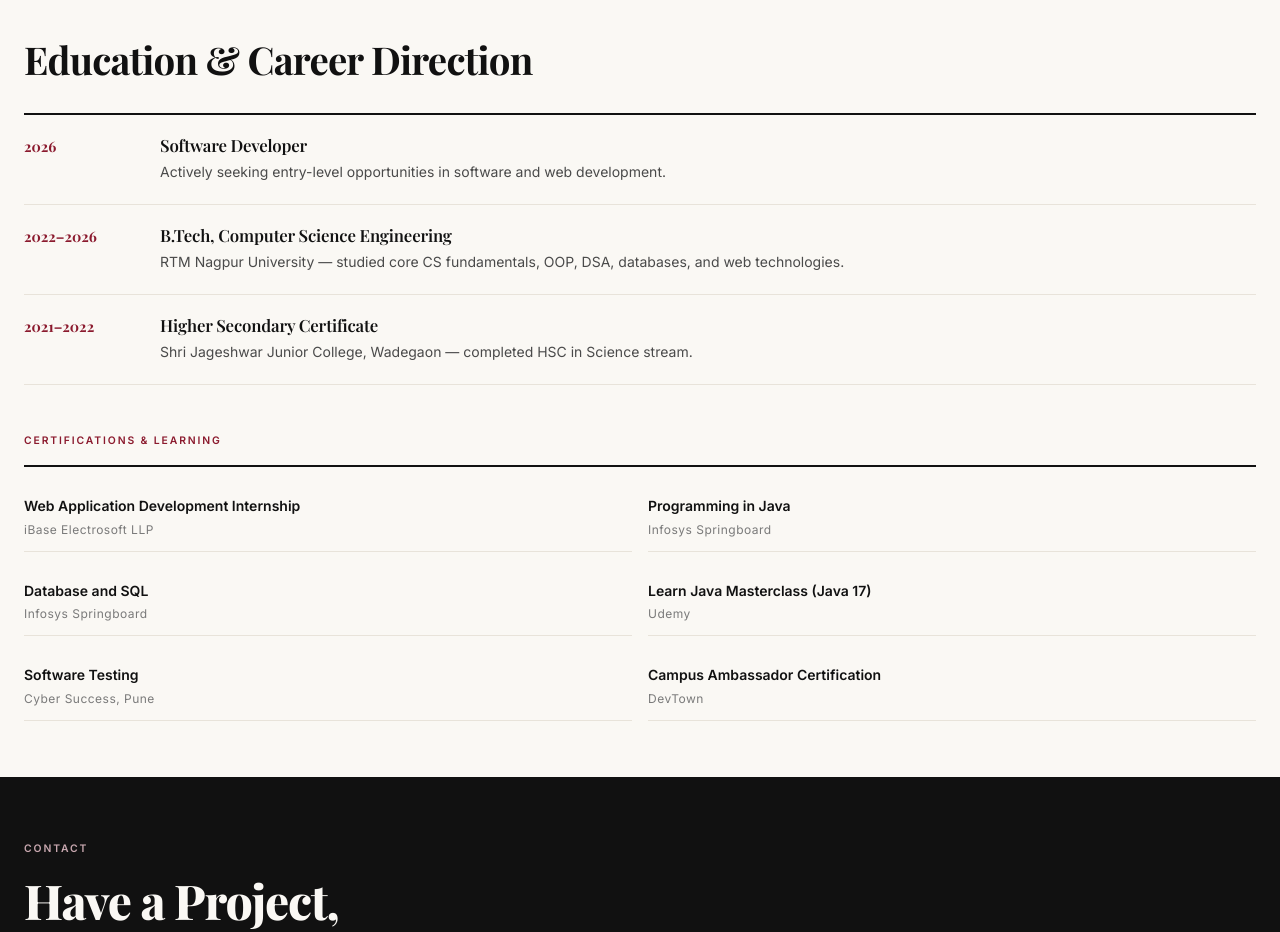
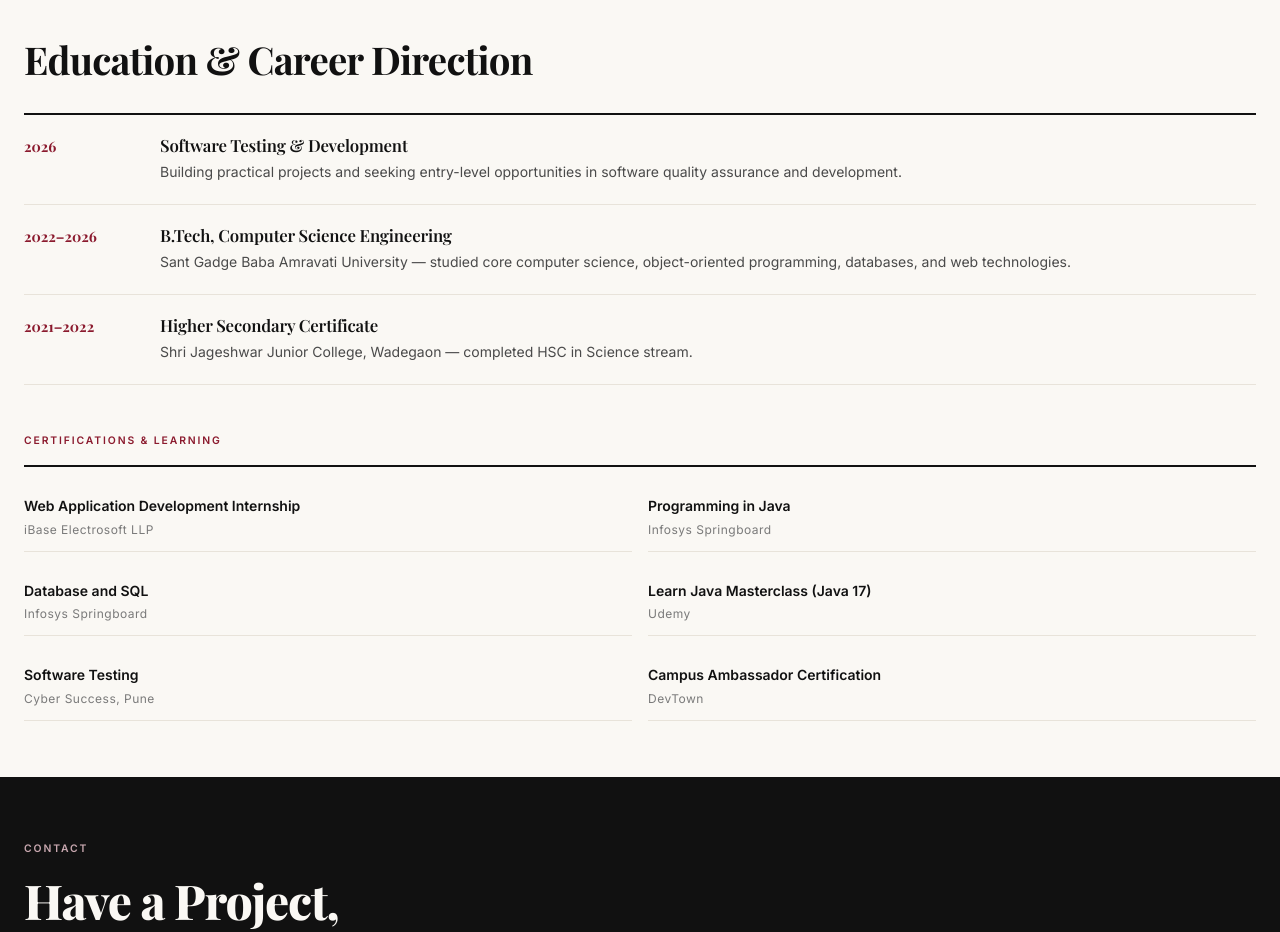
Before and after one commit to udaymankar/Portfolio-Website, a Next.js app: page / in a window 1280 px wide. Shown: the part 2542-3474 px from the top of the page. Built offline with nearby package versions, Linux system fonts and the light colour scheme; a web font is replaced by a local one.

Commit message:
Fix portfolio project links and profile details

```diff
--- a/app/page.tsx
+++ b/app/page.tsx
@@ -34,7 +34,7 @@ const projects = [
     description:
       "A console-based banking simulation featuring secure authentication, deposits, withdrawals, fund transfers, and a complete transaction history engine.",
     tech: ["Java", "OOP", "Collections", "Serialization"],
-    github: "https://github.com/udaymankar/atm-simulation",
+    github: "https://github.com/udaymankar/Java_ATM-Simulation-System",
     featured: true,
   },
   {
@@ -42,7 +42,7 @@ const projects = [
     description:
       "A financial utility for displaying transaction data in a clean, digital passbook-style web interface.",
     tech: ["Python", "Django", "HTML", "CSS", "Bootstrap"],
-    github: "https://github.com/udaymankar/digital-passbook",
+    github: "https://github.com/udaymankar/Uday-bank-Project",
     featured: false,
   },
   {
@@ -50,7 +50,7 @@ const projects = [
     description:
       "A personal portfolio showcasing web development, interface design, and editorial presentation.",
     tech: ["Next.js", "Tailwind CSS", "Framer Motion"],
-    github: "https://github.com/udaymankar/portfolio-website",
+    github: "https://github.com/udaymankar/Portfolio-Website",
     featured: false,
   },
 ];
@@ -81,13 +81,13 @@ const skillGroups = [
 const timeline = [
   {
     year: "2026",
-    title: "Software Developer",
-    desc: "Actively seeking entry-level opportunities in software and web development.",
+    title: "Software Testing & Development",
+    desc: "Building practical projects and seeking entry-level opportunities in software quality assurance and development.",
   },
   {
     year: "2022–2026",
     title: "B.Tech, Computer Science Engineering",
-    desc: "RTM Nagpur University — studied core CS fundamentals, OOP, DSA, databases, and web technologies.",
+    desc: "Sant Gadge Baba Amravati University — studied core computer science, object-oriented programming, databases, and web technologies.",
   },
   {
     year: "2021–2022",
```
